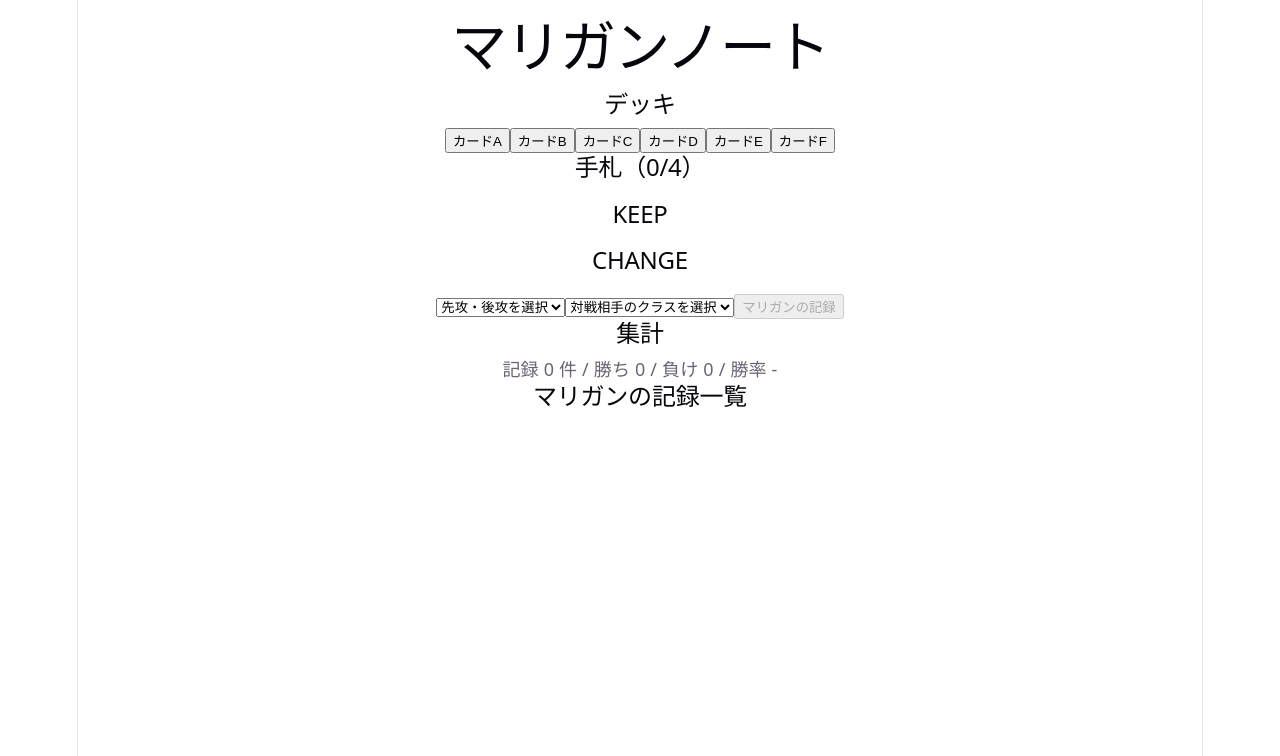
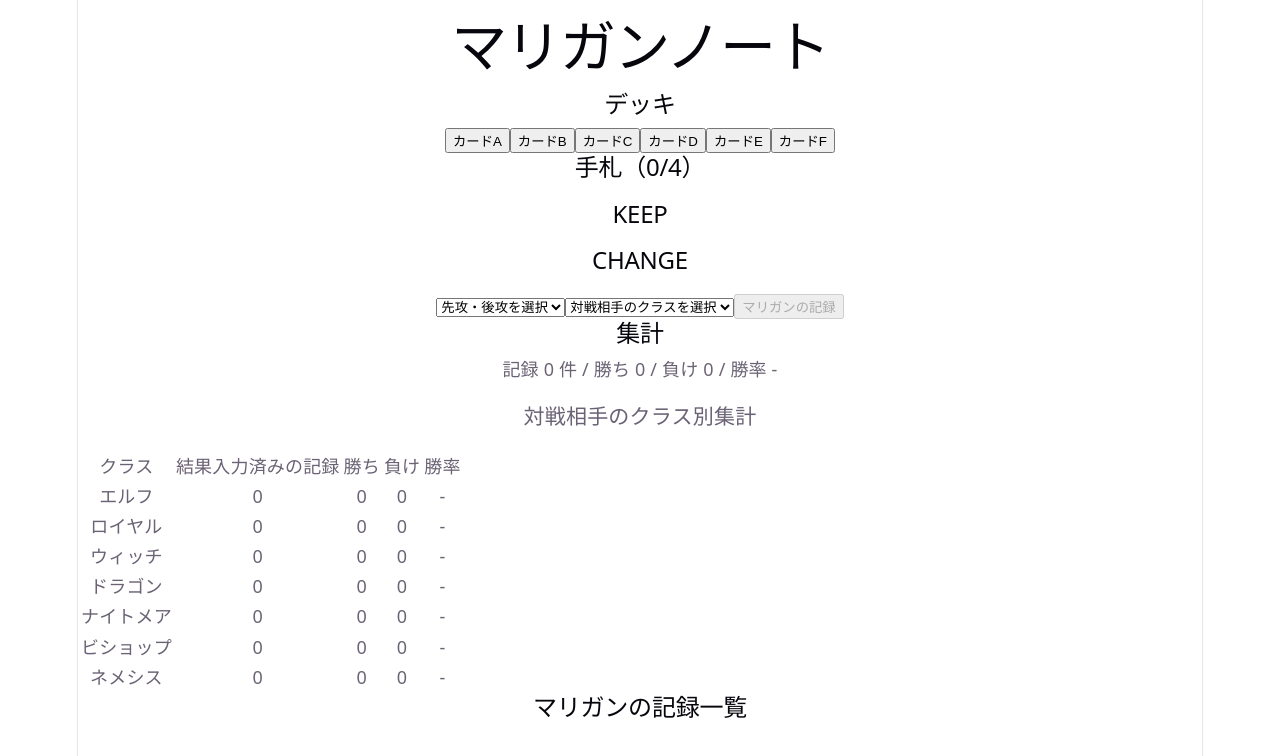
Before and after one commit to kjkt1105-maker/mulligan-note, a React (Vite) app: page / in a window 1280 px wide. Shown: the top 756 px of the page. Built offline with nearby package versions, Linux system fonts and the light colour scheme.

Commit message:
型と集計の計算を別ファイルに分離し、クラス別の勝率を追加

```diff
--- a/src/App.tsx
+++ b/src/App.tsx
@@ -1,4 +1,8 @@
 import { useState, useEffect } from 'react'
+import type { HandCard, Turn, MulliganRecord, OpponentClass } from './types'
+import { CLASSES } from './types'
+import { calcWinRate, calcWinRateByClass } from './stats'
+import { loadRecords, saveRecords } from './storage'
 
 // 仮のカード名（あとで自分のデッキに置き換える）
 const DECK = ['カードA', 'カードB', 'カードC', 'カードD', 'カードE', 'カードF']
@@ -6,37 +10,6 @@ const DECK = ['カードA', 'カードB', 'カードC', 'カードD', 'カード
 const TURN_LABEL: Record<Turn, string> = { first: '先攻', second: '後攻' }
 // 勝敗のラベル
 const RESULT_LABEL: Record<'win' | 'lose' | 'null', string> = { win: '勝ち', lose: '負け', null: '未入力' }
-
-// 手札のカードの型定義
-// name: カード名、returned: 返却するかどうか
-type HandCard = {
-  name: string
-  returned: boolean
-}
-// 先行・後攻の型定義
-type Turn = 'first' | 'second'
-// マリガンの記録の型定義
-type MulliganRecord = {
-  hand: HandCard[]
-  turn: Turn
-  opponentClass: OpponentClass
-  result: 'win' | 'lose' | null
-}
-
-// 対戦相手のクラスの型定義
-const CLASSES = ['エルフ', 'ロイヤル', 'ウィッチ', 'ドラゴン', 'ナイトメア', 'ビショップ', 'ネメシス'] as const
-type OpponentClass = (typeof CLASSES)[number]
-
-function isMulliganRecord(value: unknown): value is MulliganRecord {
-  if (typeof value !== 'object' || value === null) return false
-  const record = value as MulliganRecord
-  return (
-    (Array.isArray(record.hand) && record.hand.every((card): card is HandCard => typeof card === 'object' && card !== null && typeof card.name === 'string' && typeof card.returned === 'boolean')) &&
-    (record.turn === 'first' || record.turn === 'second') &&
-    CLASSES.includes(record.opponentClass) &&
-    (record.result === 'win' || record.result === 'lose' || record.result === null)
-  )
-}
 
 function App() {
   // 手札：HandCardの配列。最初は空
@@ -49,25 +22,11 @@ function App() {
   const [opponentClass, setOpponentClass] = useState<OpponentClass | null>(null)
 
   // マリガンの記録
-  const [records, setRecords] = useState<MulliganRecord[]>(() => {
-    // ローカルストレージからマリガンの記録を取得する
-    const savedRecords = localStorage.getItem('mulliganRecords')
-    if (savedRecords) {
-      try {
-        const parsedRecords = JSON.parse(savedRecords)
-        if (Array.isArray(parsedRecords)) {
-          return parsedRecords.filter(isMulliganRecord) // 型ガードでフィルタリング
-        }
-      } catch (e) {
-        console.error('Failed to parse mulligan records from localStorage', e)
-      }
-    }
-    return []
-  })
+  const [records, setRecords] = useState<MulliganRecord[]>(loadRecords())
 
   // recordsが更新されるたびにローカルストレージに保存する
   useEffect(() => {
-    localStorage.setItem('mulliganRecords', JSON.stringify(records))
+    saveRecords(records)
   }, [records])
 
   // デッキから手札にカードを追加する関数
@@ -94,10 +53,9 @@ function App() {
   const recordResult = (result: MulliganRecord['result'], index: number) => {
     setRecords(records.map((record, i) => (i === index ? { ...record, result } : record)))
   }
-  const decided = records.filter((record) => record.result !== null)
-  const wins = records.filter((record) => record.result === 'win').length
-  const losses = decided.length - wins
-  const winRate = decided.length > 0 ? Math.round((wins / decided.length) * 100) : null
+
+  const overallStats = calcWinRate(records)
+  const byClassStats = calcWinRateByClass(records)
 
   return (
     <div>
@@ -150,9 +108,38 @@ function App() {
       <button onClick={recordMulligan} disabled={turn === null || hand.length < 4 || opponentClass === null}>マリガンの記録</button>
 
       <h2>集計</h2>
-      <p>
-        記録 {decided.length} 件 / 勝ち {wins} / 負け {losses} / 勝率 {winRate === null ? '-' : `${winRate}%`}
-      </p>
+      {(() => {
+        return (
+          <div>
+            <p>
+              記録 {overallStats.decided} 件 / 勝ち {overallStats.wins} / 負け {overallStats.losses} / 勝率 {overallStats.winRate === null ? '-' : `${overallStats.winRate}%`}
+            </p>
+            <h3>対戦相手のクラス別集計</h3>
+            <table>
+              <thead>
+                <tr>
+                  <th>クラス</th>
+                  <th>結果入力済みの記録</th>
+                  <th>勝ち</th>
+                  <th>負け</th>
+                  <th>勝率</th>
+                </tr>
+              </thead>
+              <tbody>
+                {byClassStats.map((stats) => (
+                  <tr key={stats.cls}>
+                    <td>{stats.cls}</td>
+                    <td>{stats.decided}</td>
+                    <td>{stats.wins}</td>
+                    <td>{stats.losses}</td>
+                    <td>{stats.winRate === null ? '-' : `${stats.winRate}%`}</td>
+                  </tr>
+                ))}
+              </tbody>
+            </table>
+          </div>
+        )
+      })()}
 
       <h2>マリガンの記録一覧</h2>
       <ul>
--- /dev/null
+++ b/src/stats.ts
@@ -0,0 +1,21 @@
+import type { MulliganRecord } from './types'
+import { CLASSES } from './types'
+
+export function calcWinRate(records: MulliganRecord[]) {
+  const decidedRecords = records.filter((r) => r.result !== null)
+  const wins = decidedRecords.filter((r) => r.result === 'win').length
+  const decided = decidedRecords.length
+  const losses = decided - wins
+  const winRate = decided > 0 ? Math.round((wins / decided) * 100) : null
+  return { decided, wins, losses, winRate } // decided は件数（number）
+}
+
+export function calcWinRateByClass(records: MulliganRecord[]) {
+  // 対戦相手のクラスごとの集計を返す
+  // { cls: string; decided: number; wins: number; losses: number; winRate: number | null }
+  return CLASSES.map((cls) => {
+    const rs = records.filter((r) => r.opponentClass === cls)
+    const { decided, wins, losses, winRate } = calcWinRate(rs)
+    return { cls, decided, wins, losses, winRate }
+  })
+}
--- /dev/null
+++ b/src/storage.ts
@@ -0,0 +1,20 @@
+import type { MulliganRecord } from './types'
+import { isMulliganRecord } from './types'
+
+export function loadRecords(): MulliganRecord[] {
+  const savedRecords = localStorage.getItem('mulliganRecords')
+  if (savedRecords) {
+    try {
+      const parsedRecords = JSON.parse(savedRecords)
+      if (Array.isArray(parsedRecords)) {
+        return parsedRecords.filter(isMulliganRecord) // 型ガードでフィルタリング
+      }
+    } catch (e) {
+      console.error('Failed to parse mulligan records from localStorage', e)
+    }
+  }
+  return []
+}
+export function saveRecords(records: MulliganRecord[]): void {
+  localStorage.setItem('mulliganRecords', JSON.stringify(records))
+}
--- /dev/null
+++ b/src/types.ts
@@ -0,0 +1,32 @@
+// 手札のカードの型定義
+// name: カード名、returned: 返却するかどうか
+export type HandCard = {
+  name: string
+  returned: boolean
+}
+
+// 先行・後攻の型定義
+export type Turn = 'first' | 'second'
+
+// マリガンの記録の型定義
+export type MulliganRecord = {
+  hand: HandCard[]
+  turn: Turn
+  opponentClass: OpponentClass
+  result: 'win' | 'lose' | null
+}
+
+export function isMulliganRecord(value: unknown): value is MulliganRecord {
+  if (typeof value !== 'object' || value === null) return false
+  const record = value as MulliganRecord
+  return (
+    (Array.isArray(record.hand) && record.hand.every((card): card is HandCard => typeof card === 'object' && card !== null && typeof card.name === 'string' && typeof card.returned === 'boolean')) &&
+    (record.turn === 'first' || record.turn === 'second') &&
+    CLASSES.includes(record.opponentClass) &&
+    (record.result === 'win' || record.result === 'lose' || record.result === null)
+  )
+}
+
+// 対戦相手のクラスの型定義
+export const CLASSES = ['エルフ', 'ロイヤル', 'ウィッチ', 'ドラゴン', 'ナイトメア', 'ビショップ', 'ネメシス'] as const
+export type OpponentClass = (typeof CLASSES)[number]
```
